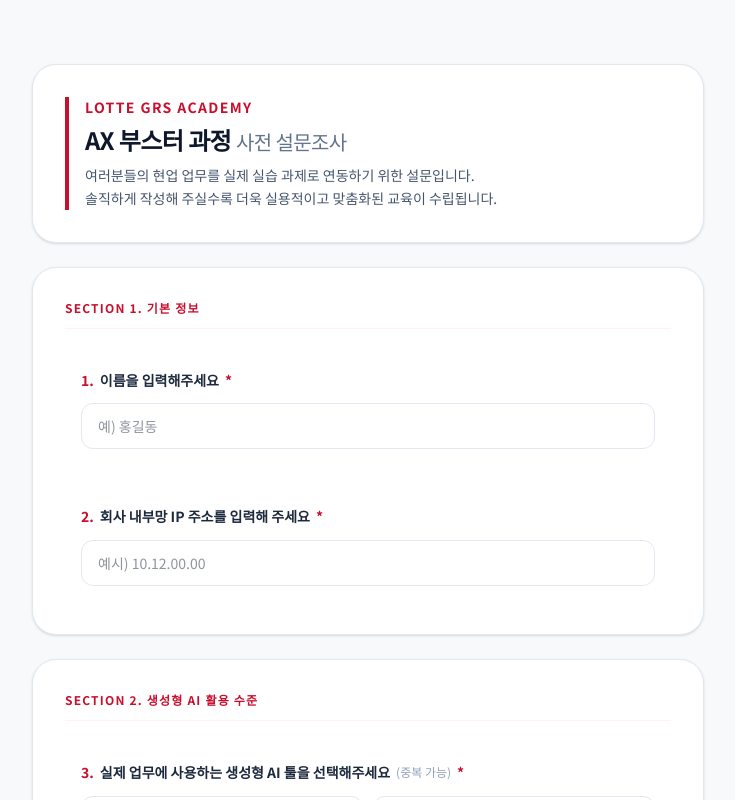
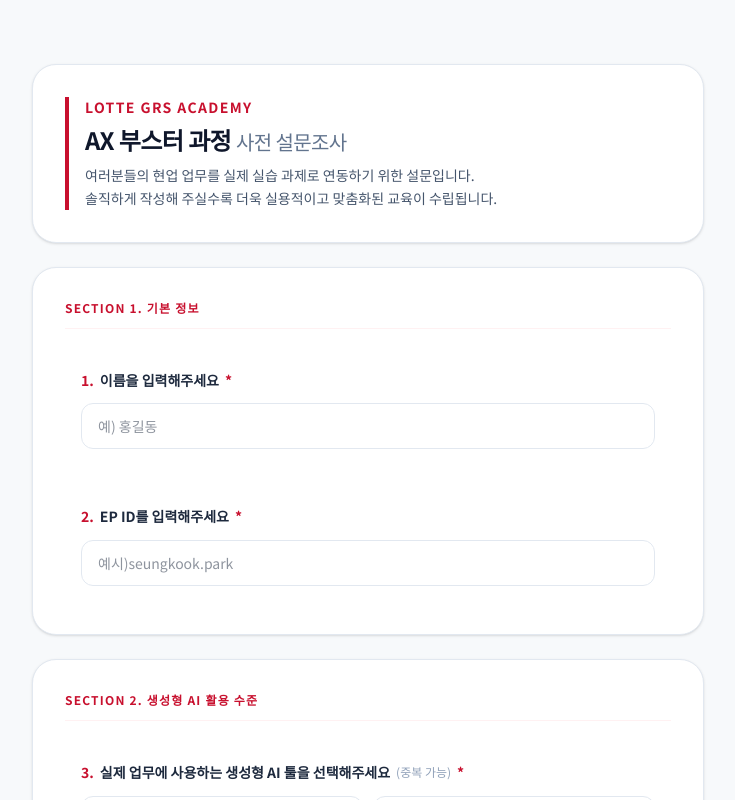
Before and after one commit to a01087695540-ship-it/-, a React (Vite) app: page / in a window 1280 px wide. Shown: the top 800 px of the page, without its empty margins (272-1007 px from the left). Built offline with nearby package versions, Linux system fonts and the light colour scheme.

Commit message:
feat: change Q2 input field from IP address to EP ID

```diff
--- a/google_apps_script_guide.html
+++ b/google_apps_script_guide.html
@@ -130,7 +130,7 @@ function doPost(e) {
       var headers = [
         "제출 시각",
         "이름",
-        "회사 내부망 IP (Q2)",
+        "EP ID (Q2)",
         "AI 툴 (Q3)",
         "AI 사용 빈도 (Q4)",
         "AI 활용 분야 (Q5)",
@@ -156,7 +156,7 @@ function doPost(e) {
     var rowData = [
       data["제출시각"] || new Date().toLocaleString("ko-KR"),
       data["이름"] || "",
-      data["회사내부망IP"] || "",
+      data["EPID"] || "",
       data["AI툴"] || "",
       data["AI사용빈도"] || "",
       data["AI활용분야"] || "",
--- a/src/App.tsx
+++ b/src/App.tsx
@@ -199,7 +199,7 @@ export default function App() {
 
     const payload = {
       이름: formData.name,
-      회사내부망IP: formData.companyIp,
+      EPID: formData.companyIp,
       AI툴: formData.aiTools.join(", "),
       AI사용빈도: formData.aiFreq,
       AI활용분야: formData.aiUsage.join(", "),
@@ -306,7 +306,7 @@ export default function App() {
                   <span className="font-medium text-slate-400">이름</span>
                   <span className="col-span-2 text-slate-800 font-semibold">{formData.name}</span>
 
-                  <span className="font-medium text-slate-400">내부망 IP</span>
+                  <span className="font-medium text-slate-400">EP ID</span>
                   <span className="col-span-2 text-slate-800 font-semibold">{formData.companyIp}</span>
 
                   <span className="font-medium text-slate-400">사용 중인 AI</span>
@@ -384,7 +384,7 @@ export default function App() {
                   )}
                 </div>
 
-                {/* Q2. 회사 내부망 IP 주소 */}
+                {/* Q2. EP ID 입력 */}
                 <div
                   ref={blockRefs.companyIp}
                   className={`space-y-3 p-4 rounded-2xl transition-all ${
@@ -393,7 +393,7 @@ export default function App() {
                 >
                   <label htmlFor="q2-ip-input" className="block text-sm font-semibold text-slate-800 flex items-center gap-1.5 leading-relaxed">
                     <span className="text-[#C8102E] font-bold">2.</span>
-                    회사 내부망 IP 주소를 입력해 주세요 <span className="text-[#C8102E] font-bold">*</span>
+                    EP ID를 입력해주세요 <span className="text-[#C8102E] font-bold">*</span>
                   </label>
                   <div className="relative">
                     <input
@@ -401,14 +401,14 @@ export default function App() {
                       type="text"
                       value={formData.companyIp}
                       onChange={(e) => handleTextChange("companyIp", e.target.value)}
-                      placeholder="예시) 10.12.00.00"
+                      placeholder="예시)seungkook.park"
                       className="w-full text-sm border border-slate-200 rounded-xl px-4 py-3 bg-white hover:border-[#C8102E] focus:outline-none focus:border-[#C8102E] focus:ring-1 focus:ring-[#C8102E] transition-all"
                     />
                     {formData.companyIp.trim() && <Check className="absolute right-3.5 top-[#14px] w-4 h-4 text-emerald-500" />}
                   </div>
                   {errors.companyIp && (
                     <span className="text-xs text-red-600 flex items-center gap-1 font-medium mt-1">
-                      <AlertCircle className="w-3.5 h-3.5" /> 내부망 IP 주소를 입력해 주세요 (예시: 10.12.00.00).
+                      <AlertCircle className="w-3.5 h-3.5" /> EP ID를 필수 입력해 주세요.
                     </span>
                   )}
                 </div>
--- a/survey.html
+++ b/survey.html
@@ -56,12 +56,12 @@
                        placeholder="이름을 입력해 주십시오">
             </div>
 
-            <!-- 회사 내부망 IP 주소 -->
+            <!-- EP ID 입력 -->
             <div class="space-y-2">
-                <label for="companyIp" class="block font-medium text-slate-800 text-sm sm:text-base">2. 회사 내부망 IP 주소를 입력해 주세요. <span class="text-red-500">*</span></label>
+                <label for="companyIp" class="block font-medium text-slate-800 text-sm sm:text-base">2. EP ID를 입력해주세요. <span class="text-red-500">*</span></label>
                 <input type="text" id="companyIp" name="companyIp" required
                        class="w-full border border-slate-200 rounded-xl px-4 py-3 placeholder-slate-400 focus:outline-none focus:ring-2 focus:ring-blue-500 focus:border-blue-500 transition"
-                       placeholder="예시) 10.12.00.00">
+                       placeholder="예시)seungkook.park">
             </div>
 
             <!-- AI 툴 사용 경험 -->
@@ -347,7 +347,7 @@
 
             const companyIp = document.getElementById('companyIp').value.trim();
             if (!companyIp) {
-                alert('회사 내부망 IP 주소를 입력해 주세요!');
+                alert('EP ID를 입력해 주세요!');
                 return;
             }
 
@@ -421,7 +421,7 @@
                 "자동화상세": autoDetail,
                 "교육기대사항": expectation,
                 "자유의견": freeOpinion,
-                "회사내부망IP": companyIp,
+                "EPID": companyIp,
                 "제출시각": new Date().toLocaleString("ko-KR")
             };
 
```
Also changed, not shown: 1 other file (tests, documents, lock files or other folders).
